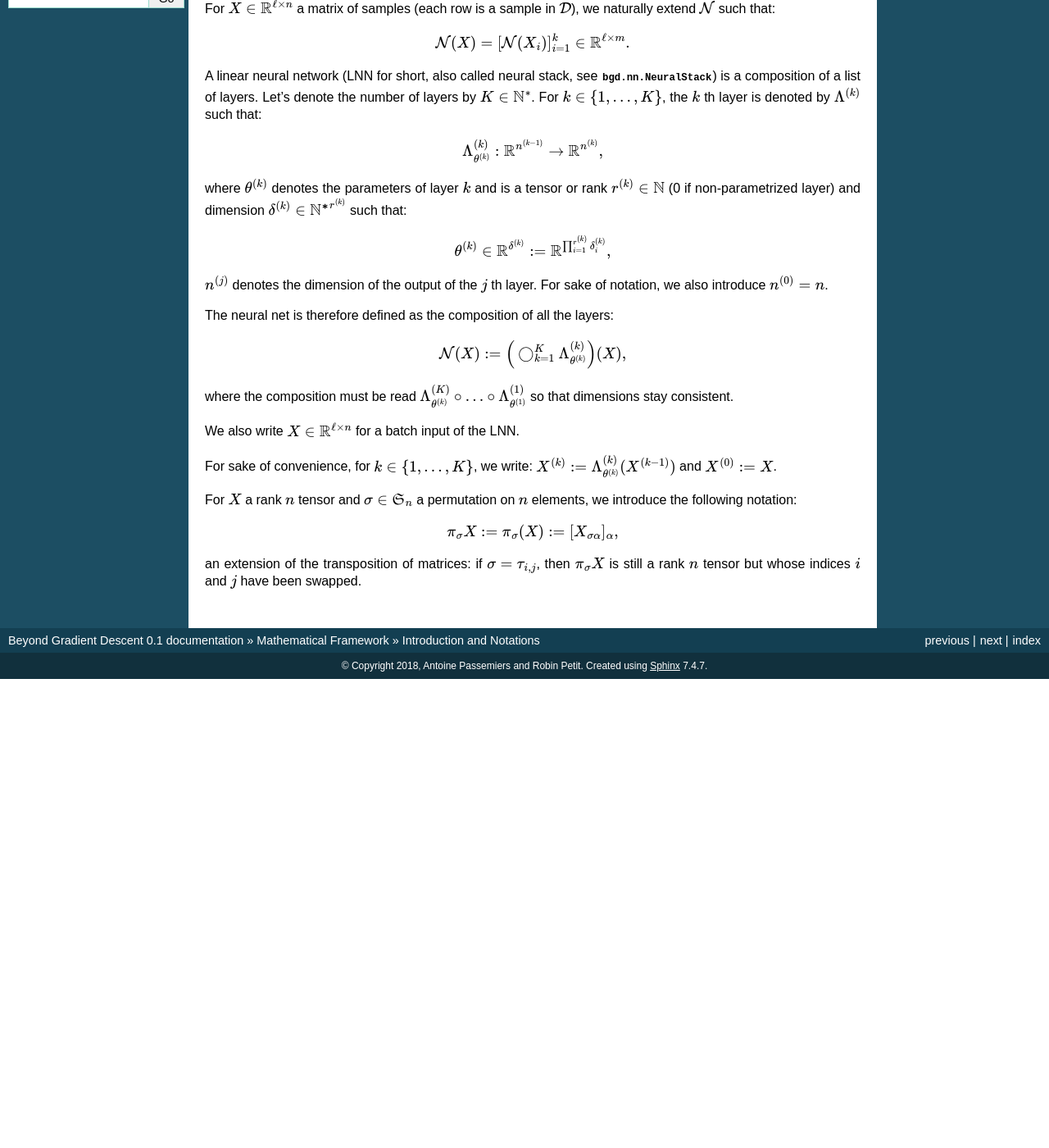
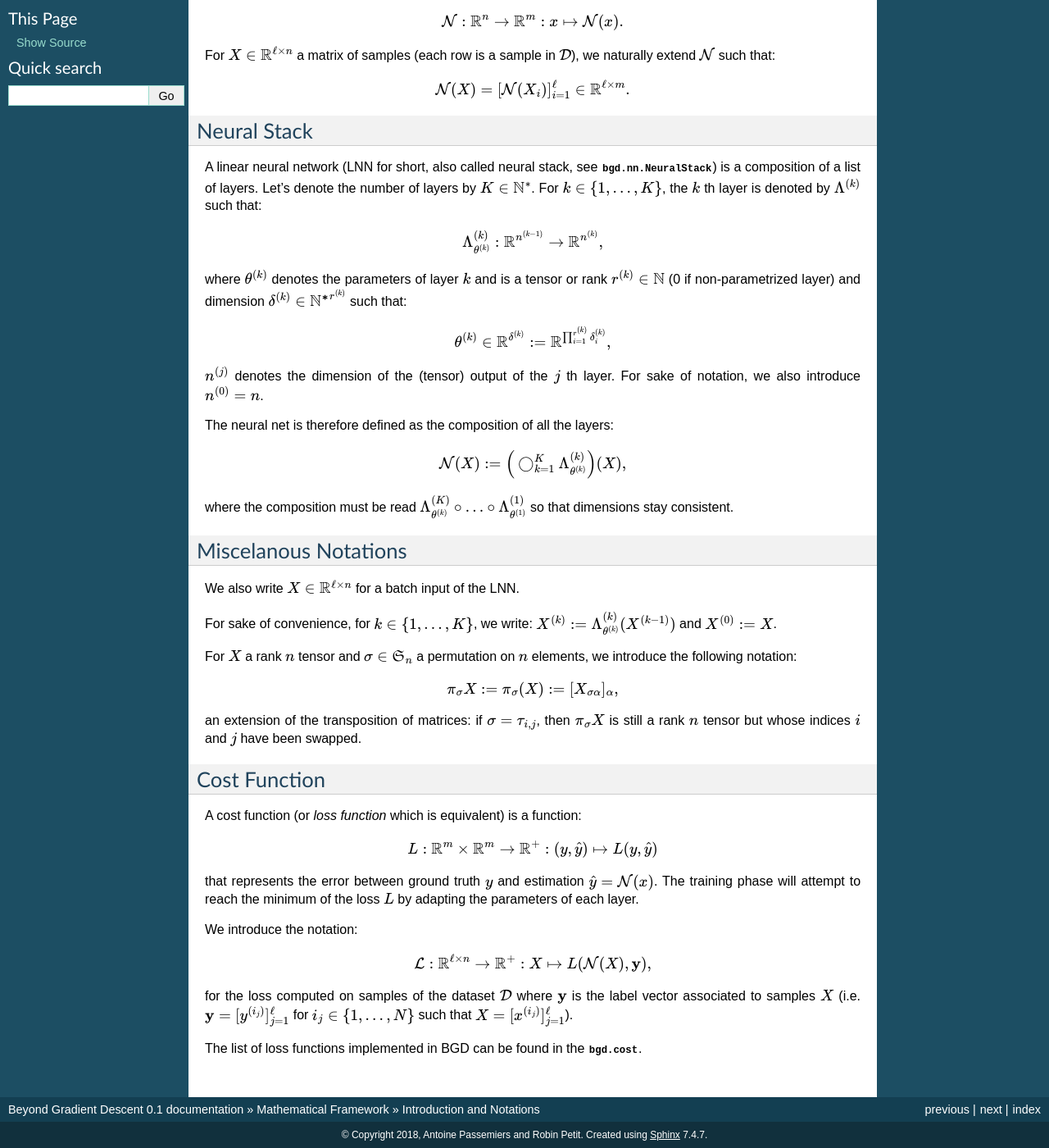
Before and after one commit to AntoinePassemiers/Beyond-Gradient-Descent, a Sphinx documentation site: the page built from doc/source/intro.rst, in a window 1280 px wide and 1400 px high, scrolled down 260 px. Shown: the whole window at 82% size. Built offline with Sphinx 7.4.7, drawn with Linux system fonts in a browser that asks for light colours; before the commit the page ends 1088 px from its top, so only the background shows below that; some of the changed text lies outside the part shown.

```diff
--- a/doc/source/intro.rst
+++ b/doc/source/intro.rst
@@ -1,5 +1,8 @@
 Introduction and Notations
 --------------------------
+
+Dataset
+"""""""
 
 Starting from here, we assume that :math:`\mathcal D = \{(x^{(i)}, y^{(i)}\}_{i=1}^N`
 is the dataset such that:
@@ -8,7 +11,7 @@ is the dataset such that:
 
    \forall i \in \{1, \ldots, N\} : x^{(i)} \in \mathbb R^n \text{ and } y^{(i)} \in \mathbb R^m.
 
-Let :math:`\mathcal N` denote the neural net:
+Let :math:`\mathcal N` denote the neural net function:
 
 .. math::
 
@@ -19,7 +22,10 @@ sample in :math:`\mathcal D`), we naturally extend :math:`\mathcal N` such that:
 
 .. math::
 
-   \mathcal N(X) = [\mathcal N(X_i)]_{i=1}^k \in \mathbb R^{\ell \times m}.
+   \mathcal N(X) = [\mathcal N(X_i)]_{i=1}^\ell \in \mathbb R^{\ell \times m}.
+
+Neural Stack
+""""""""""""
 
 A linear neural network (LNN for short, also called neural stack, see
 :class:`bgd.nn.NeuralStack`) is a composition of a list of layers. Let's denote
@@ -38,7 +44,7 @@ dimension :math:`\delta^{(k)} \in \mathbb {N^*}^{r^{(k)}}` such that:
 
    \theta^{(k)} \in \mathbb R^{\delta^{(k)}} := \mathbb R^{\prod_{i=1}^{r^{(k)}}\delta^{(k)}_i},
 
-:math:`n^{(j)}` denotes the dimension of the output of the :math:`j` th layer.
+:math:`n^{(j)}` denotes the dimension of the (tensor) output of the :math:`j` th layer.
 For sake of notation, we also introduce :math:`n^{(0)} = n`.
 
 The neural net is therefore defined as the composition of all the layers:
@@ -49,6 +55,9 @@ The neural net is therefore defined as the composition of all the layers:
 
 where the composition must be read :math:`\Lambda^{(K)}_{\theta^{(k)}} \circ \ldots \circ \Lambda^{(1)}_{\theta^{(1)}}`
 so that dimensions stay consistent.
+
+Miscelanous Notations
+"""""""""""""""""""""
 
 We also write :math:`X \in \mathbb R^{\ell \times n}` for a batch input of the LNN.
 
@@ -65,3 +74,28 @@ For :math:`X` a rank :math:`n` tensor and :math:`\sigma \in \mathfrak S_n` a per
 an extension of the transposition of matrices: if :math:`\sigma = \tau_{i,j}`, then
 :math:`\pi_\sigma X` is still a rank :math:`n` tensor but whose indices :math:`i`
 and :math:`j` have been swapped.
+
+Cost Function
+"""""""""""""
+
+A cost function (or *loss function* which is equivalent) is a function:
+
+.. math::
+
+   L : \mathbb R^{m} \times \mathbb R^m \to \mathbb R^+ : (y, \hat y) \mapsto L(y, \hat y)
+
+that represents the error between ground truth :math:`y` and estimation :math:`\hat y = \mathcal N(x)`.
+The training phase will attempt to reach the minimum of the loss :math:`L` by adapting the
+parameters of each layer.
+
+We introduce the notation:
+
+.. math::
+
+   \mathcal L : \mathbb R^{\ell \times n} \to \mathbb R^+ : X \mapsto L(\mathcal N(X), \mathbf y),
+
+for the loss computed on samples of the dataset :math:`\mathcal D` where :math:`\mathbf y`
+is the label vector associated to samples :math:`X` (i.e. :math:`\mathbf y = [y^{(i_j)}]_{j=1}^\ell`
+for :math:`i_j \in \{1, \ldots, N\}` such that :math:`X = [x^{(i_j)}]_{j=1}^\ell`).
+
+The list of loss functions implemented in BGD can be found in the :mod:`bgd.cost`.
```
Also changed, not shown: doc/source/backprop.rst (+28 -1 lines).
